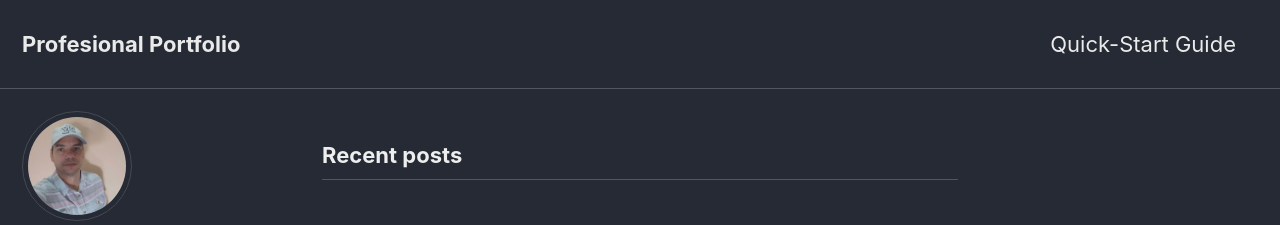
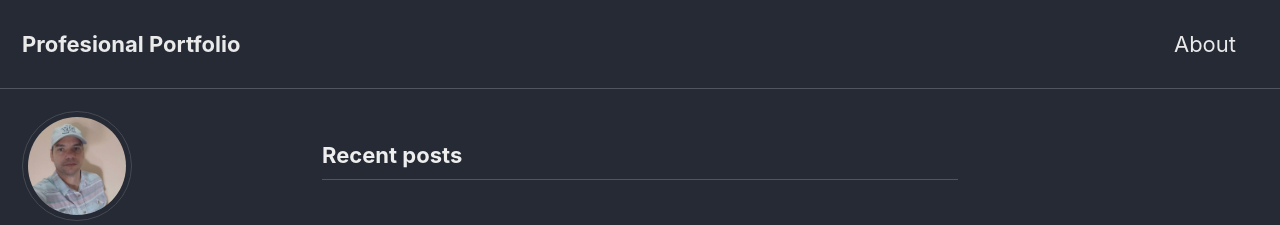
Before and after one commit to Kfrank80/Kfrank80.github.io, a Jekyll site: the page built from index.html, in a window 1280 px wide. Shown: the top 225 px of the page. Built offline with Jekyll 4.4.1, drawn with Linux system fonts in a browser that asks for light colours; cached includes are drawn as plain includes; the list of posts is cut into pages by our own code.

Commit message:
Cambio en el title de _config.yml

```diff
--- a/_data/navigation.yml
+++ b/_data/navigation.yml
@@ -1,6 +1,6 @@
 # main links
 main:
-  - title: "Quick-Start Guide"
+  - title: "About"
     url: https://mmistakes.github.io/minimal-mistakes/docs/quick-start-guide/
   # - title: "About"
   #   url: https://mmistakes.github.io/minimal-mistakes/about/
```
